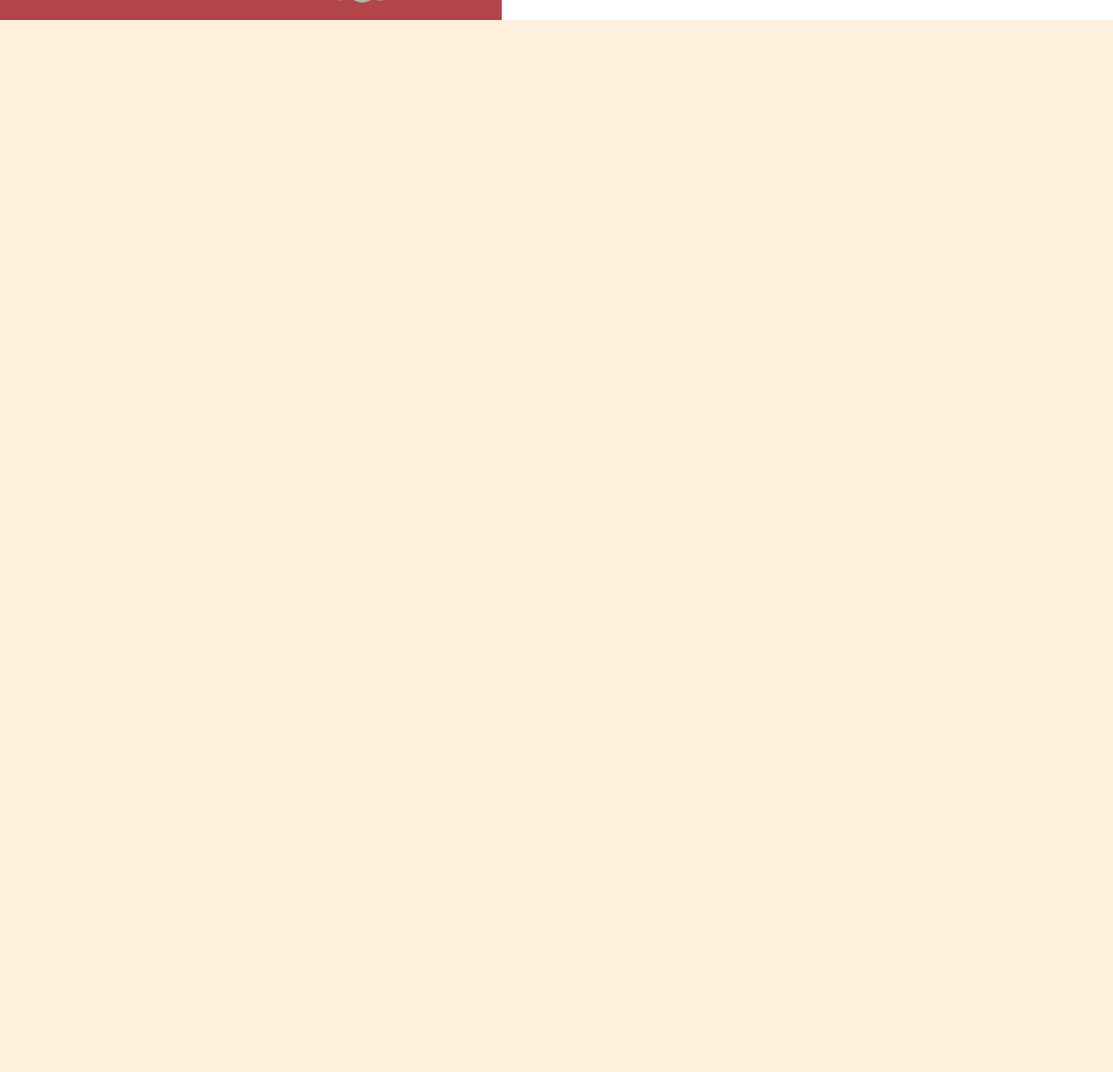
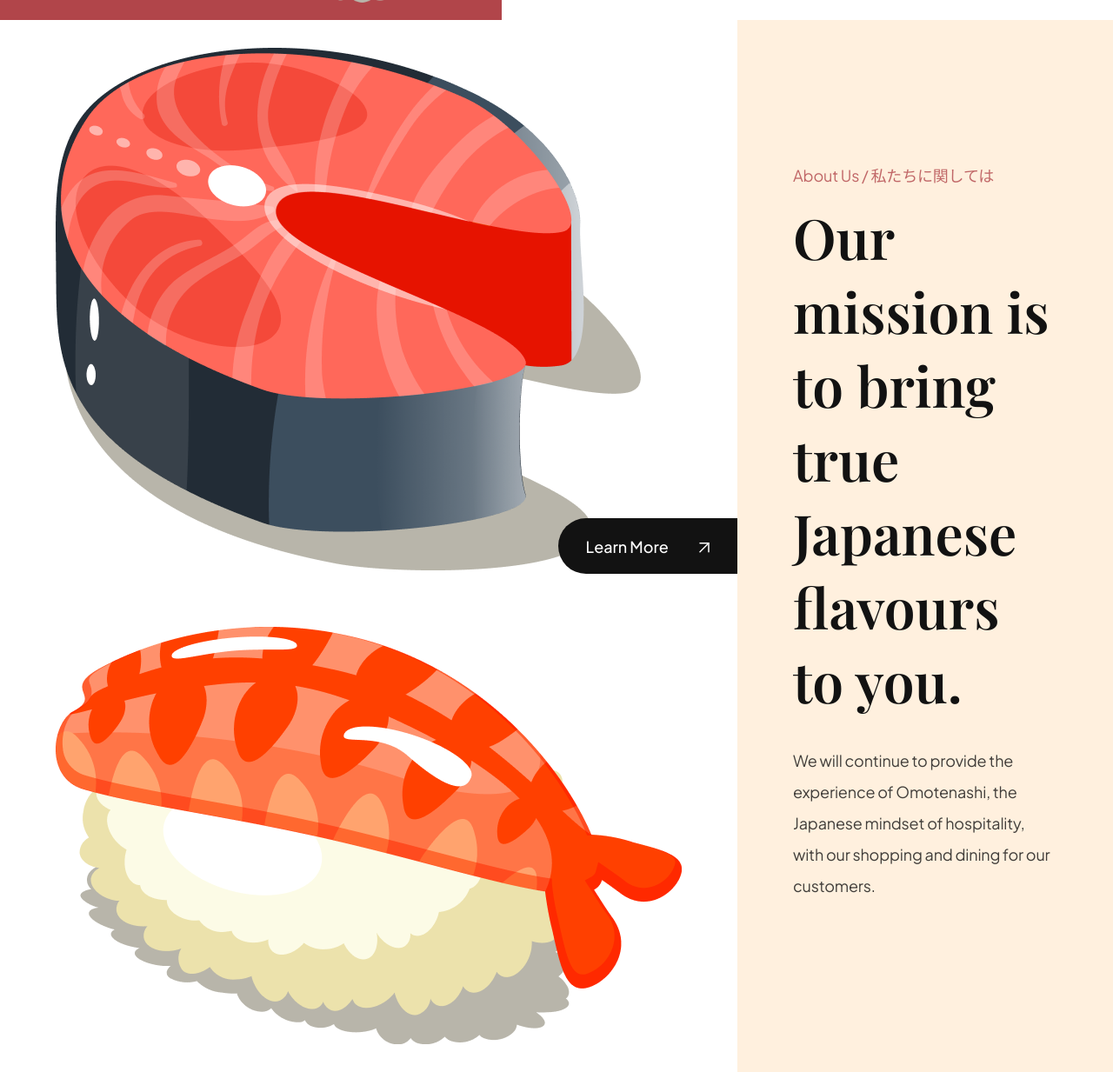
Before and after one commit to bentleyw117/sushi, a website built with Vite: page index.html in a window 1280 px wide. Shown: the part 775-2008 px from the top of the page at 87% size. Before the commit the page ends 800 px from the top, so only its background shows below. Built offline with nearby package versions, Linux system fonts and the light colour scheme.

Commit message:
About Us Section Complete
- Working on fixing issue where backgrounds image
cannot be styled
- Everything else is working

```diff
--- a/css/sections/about.css
+++ b/css/sections/about.css
@@ -0,0 +1,83 @@
+.about-us {
+    display: flex;
+    min-height: 720px;
+    overflow: hidden;
+}
+
+.about-us__image {
+    flex: 1;
+    display: flex;
+    flex-direction: column;
+    justify-content: center;
+
+    background: var(--color-white);
+
+    position: relative;
+}
+
+.about-us__image div {
+    padding: 32px 64px;
+
+    flex: 1;
+    display: flex;
+    align-items: center;
+
+    background-position: center;
+    background-repeat: no-repeat;
+    background-size: contain;
+}
+
+.about-about__image-sushi3 {
+    border-bottom: 8px solid var(--color-creamson);
+
+
+    background-image: url("../../assets/about_bg1.png");
+}
+
+.about-about__image-sushi2 {
+    background-image: url("../../assets/about_bg2.png");
+}
+
+.about-about__image-sushi3 img {
+    width: 225px;
+    height: 200px;
+}
+
+.about-about__image-sushi2 img {
+    width: 240px;
+    height: 160px;
+}
+
+.about-us__button {
+    position: absolute;
+    right: 0;
+
+    padding: 12px 32px;
+    min-height: 64px;
+
+    background: var(--secondary-color);
+    border-radius: 32px 0 0 32px;
+    border: 0;
+    outline: 0;
+    color: #fff;
+    font-family: var(--plus-jakarta-sans);
+    font-weight: 500;
+    font-size: 18px;
+    line-height: 23px;
+
+    cursor: pointer;
+}
+
+.about-us__button img {
+    object-fit: contain;
+    margin-left: 32px;
+}
+
+.about-us__content {
+    padding: 64px;
+
+    flex: 1;
+    display: flex;
+    justify-content: center;
+    flex-direction: column;
+}
--- a/index.html
+++ b/index.html
@@ -84,6 +84,31 @@
             </div>
         </section>
 
+        <section class="about-us" id="about-us">
+            <div class="about-us__image">
+                <div class="about-us__image-sushi3">
+                    <img src="assets/sushi-3.png" alt="sushi">
+                </div>
+
+                <button class="about-us__button">
+                    Learn More
+                    <img src="assets/arrow-up-right.svg" alt="learn more">
+                </button>
+
+                <div class="about-us__image-sushi2">
+                    <img src="assets/sushi-2.png" alt="sushi">
+                </div>
+            </div>
+
+            <div class="about-us__content">
+                <p class="sushi__subtitle">About Us / 私たちに関しては</p>
+                <h3 class="sushi__title">Our mission is to bring true Japanese flavours to you.</h3>
+                <p class="sushi__description">
+                    We will continue to provide the experience of Omotenashi, the Japanese mindset of hospitality, with our shopping and dining for our customers.
+                </p>
+            </div>
+        </section>
+
         <script src="js/script.js" type="module"></script>
     </body>
 </html>
```
